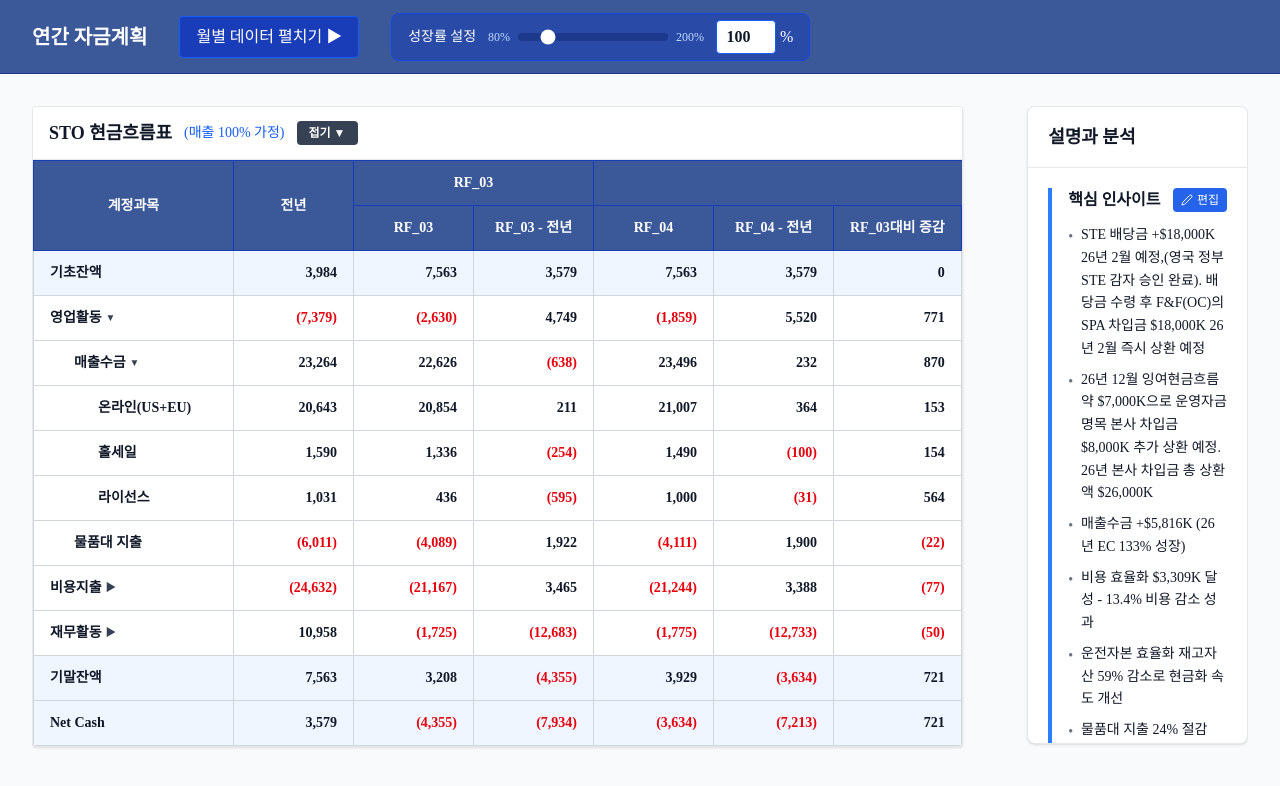
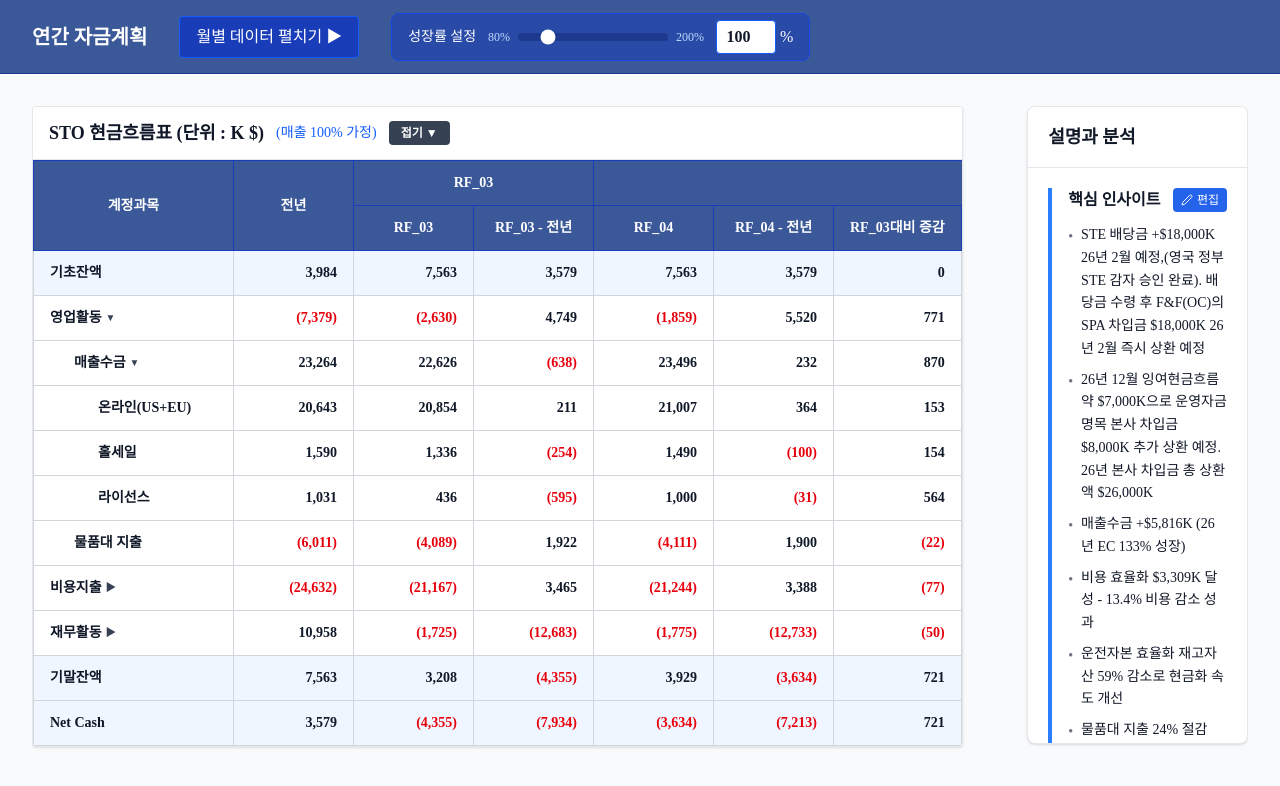
Before and after one commit to kyeongsoo88/stocashnew, a Next.js app: page / in a window 1280 px wide. Shown: the top 786 px of the page. Built offline with nearby package versions, Linux system fonts and the light colour scheme; a web font is replaced by a local one.

Commit message:
Add currency unit to cashflow table titles
Add '(단위 : K $)' to both STO and STE cashflow table titles for clarity.

Co-authored-by: Cursor <cursoragent@cursor.com>

```diff
--- a/app/page.tsx
+++ b/app/page.tsx
@@ -272,7 +272,7 @@ export default function Home() {
                   <div className="bg-white rounded shadow-sm border border-gray-200 overflow-hidden">
 
                     <div className="px-4 py-3 border-b border-gray-200 bg-white flex items-center gap-3">
-                      <h2 className="text-lg font-bold text-gray-900">STO 현금흐름표</h2>
+                      <h2 className="text-lg font-bold text-gray-900">STO 현금흐름표 (단위 : K $)</h2>
                       <span className="text-sm text-blue-600 font-medium">(매출 {growthRate}% 가정)</span>
                       <button
                         onClick={() => toggleTable("cashflow")}
@@ -301,7 +301,7 @@ export default function Home() {
                   <div className="bg-white rounded shadow-sm border border-gray-200 overflow-hidden">
 
                     <div className="px-4 py-3 border-b border-gray-200 bg-white flex items-center gap-3">
-                      <h2 className="text-lg font-bold text-gray-900">STE 현금흐름표</h2>
+                      <h2 className="text-lg font-bold text-gray-900">STE 현금흐름표 (단위 : K $)</h2>
                       <span className="text-sm text-blue-600 font-medium">(매출 {growthRate}% 가정)</span>
                       <button
                         onClick={() => toggleTable("stecashflow")}
```
